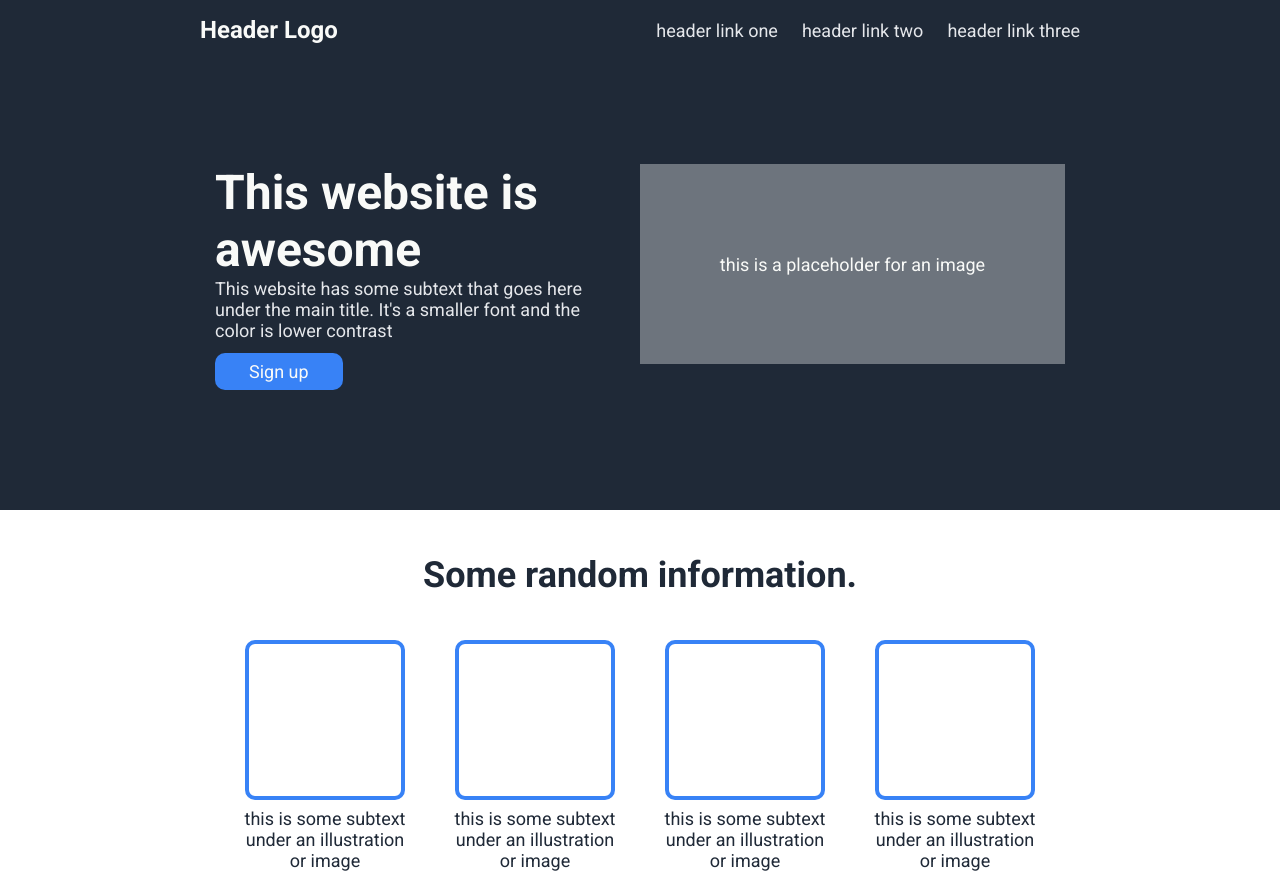
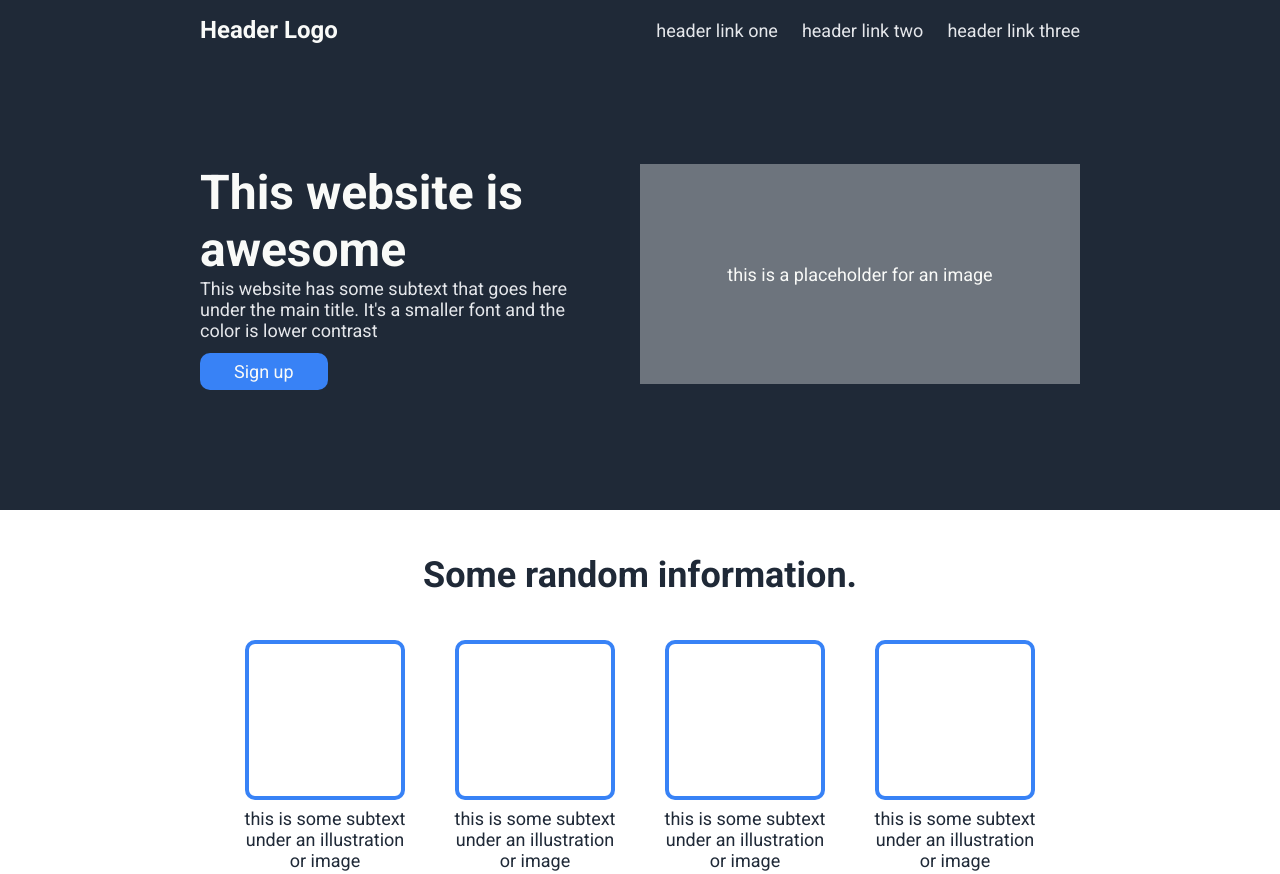
Before and after one commit to implObserver/Landing-page, a plain HTML site: page index.html in a window 1280 px wide. Shown: the top 874 px of the page. Drawn offline with Linux system fonts and the light colour scheme.

Commit message:
fix: relocate boxes on section-1

```diff
--- a/styles.css
+++ b/styles.css
@@ -59,7 +59,6 @@ ul {
 .section-1 {
     background-color: #1f2937;
     display: flex;
-    justify-content: center;
     align-items: center;
     padding: 16px 200px 16px 200px;
     min-height: 450px;
@@ -68,6 +67,7 @@ ul {
 .section-1__container {
     display: flex;
     flex-wrap: wrap;
+    flex-grow: 1;
 }
 
 .section-1__container__left {
@@ -78,7 +78,7 @@ ul {
     padding-bottom: 16px;
     height: 60%;
     width: 50%;
-    min-height: 200px;
+    min-height: 220px;
     min-width: 350px;
     max-width: 500px;
     height: 60%;
@@ -112,7 +112,7 @@ ul {
     flex-direction: column;
     height: 60%;
     width: 50%;
-    min-height: 200px;
+    min-height: 220px;
     min-width: 350px;
     max-width: 500px;
     align-items: center;
```
